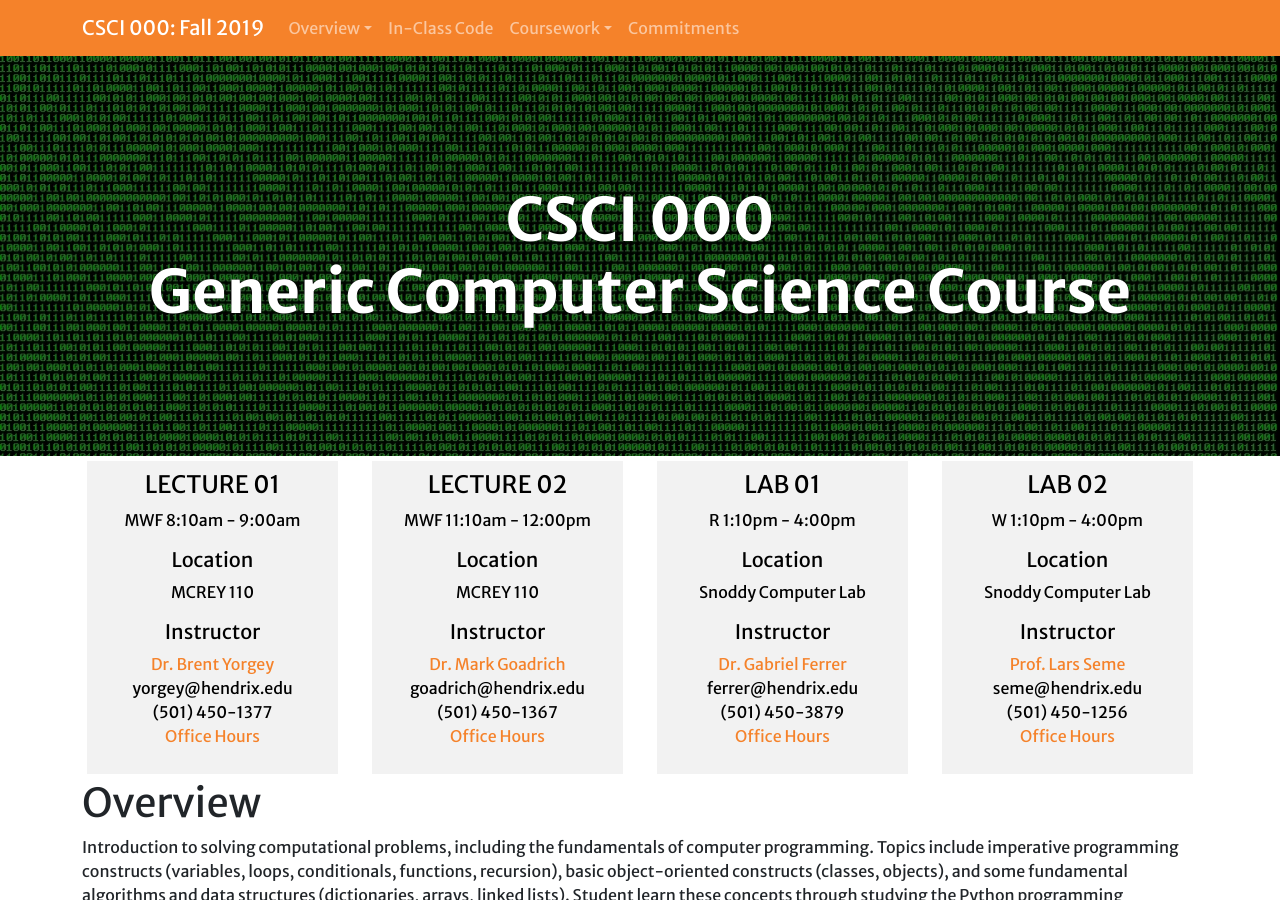
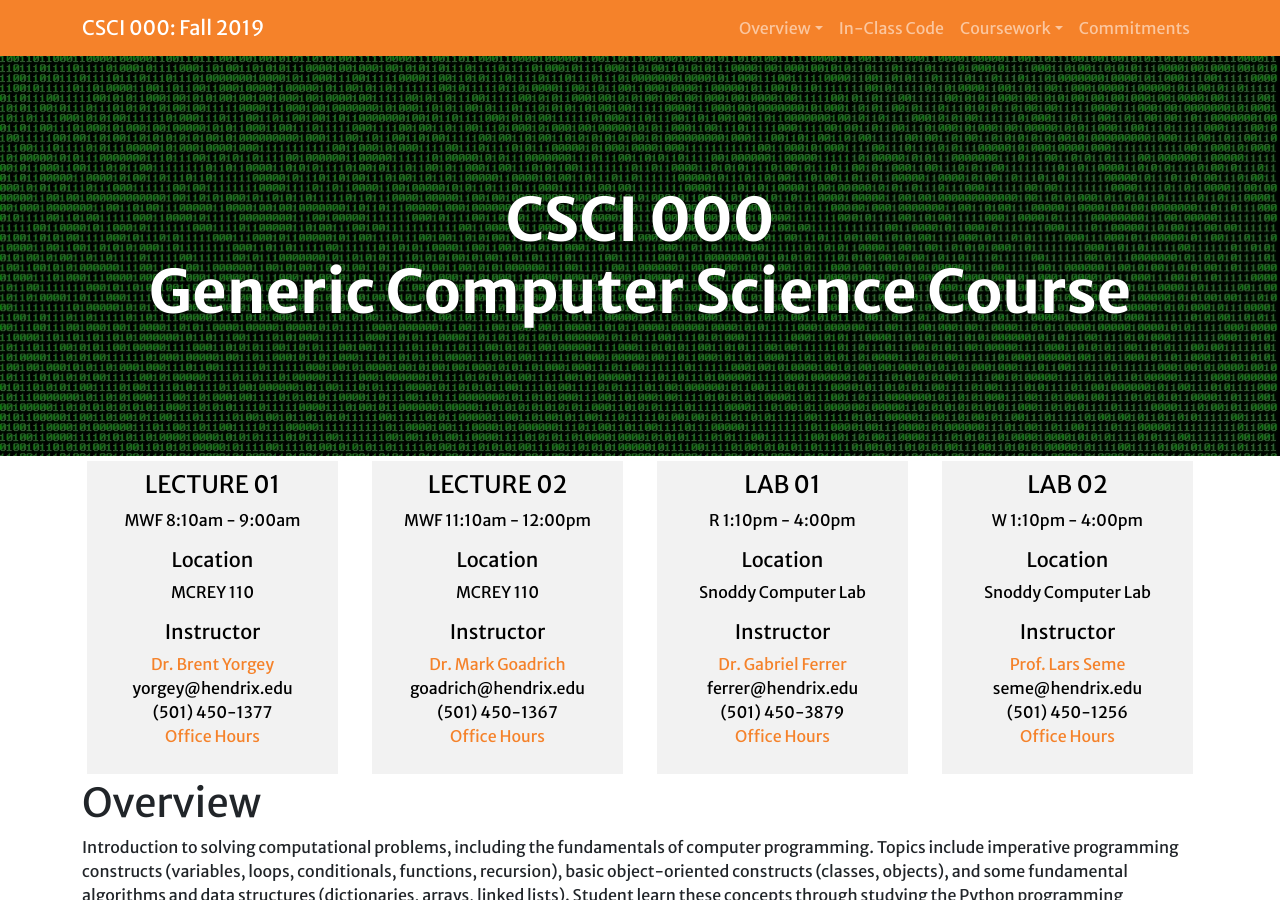
Before and after one commit to Hendrix-CS/csci000, a Jekyll site: the page built from index.md, in a window 1280 px wide and 900 px high. Built offline with Jekyll 4.4.1, drawn with Linux system fonts in a browser that asks for light colours; a script that is not in the unit is left out; our own code applies the rules of GitHub Pages for plain Markdown files.

Commit message:
Updates to move to Bootstrap 5

```diff
--- a/_includes/bottom.html
+++ b/_includes/bottom.html
@@ -1,5 +1,5 @@
     <!-- Footer -->
-    <footer class="py-4 bg-primary">
+    <footer class="py-4 navbar-custom">
       <div class="container">
         <p class="m-0 text-center text-white"><small>Copyright &copy; Hendrix Computer Science 2020</small></p>
       </div>
--- a/_includes/header.html
+++ b/_includes/header.html
@@ -1,17 +1,17 @@
 <nav class="navbar navbar-expand-lg navbar-dark navbar-custom fixed-top">
   <div class="container">
     <a class="navbar-brand" href="{{ site.baseurl}}/index.html">{{ site.number }}: {{ site.semester }}</a>
-    <button class="navbar-toggler" type="button" data-toggle="collapse" data-target="#navbarResponsive" aria-controls="navbarResponsive" aria-expanded="false" aria-label="Toggle navigation">
+    <button class="navbar-toggler" type="button" data-bs-toggle="collapse" data-bs-target="#navbarResponsive" aria-controls="navbarResponsive" aria-expanded="false" aria-label="Toggle navigation">
       <span class="navbar-toggler-icon"></span>
     </button>
     <div class="collapse navbar-collapse" id="navbarResponsive">
-      <ul class="navbar-nav ml-auto">
+      <ul class="navbar-nav ms-auto">
 
         {% if site.navigation[0] %}
           {% for item in site.navigation %}
             {% if item.title %}
             <li class="nav-item dropdown">
-              <a class="nav-link dropdown-toggle" data-toggle="dropdown" href="{{ site.baseurl}}/#myview" id="download">{{ item.title }}<span class="caret"></span></a>
+              <a class="nav-link dropdown-toggle" data-bs-toggle="dropdown" href="{{ site.baseurl}}/#myview" id="download">{{ item.title }}<span class="caret"></span></a>
               <div class="dropdown-menu" aria-labelledby="download">
                 {% if item.subfolderitems[0] %}
                     {% for entry in item.subfolderitems %}
```
